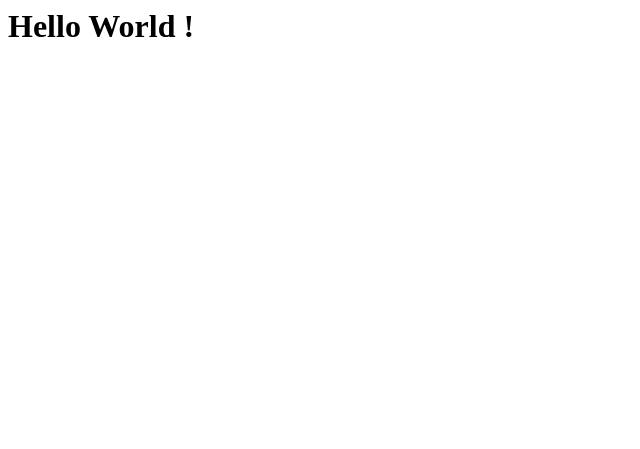
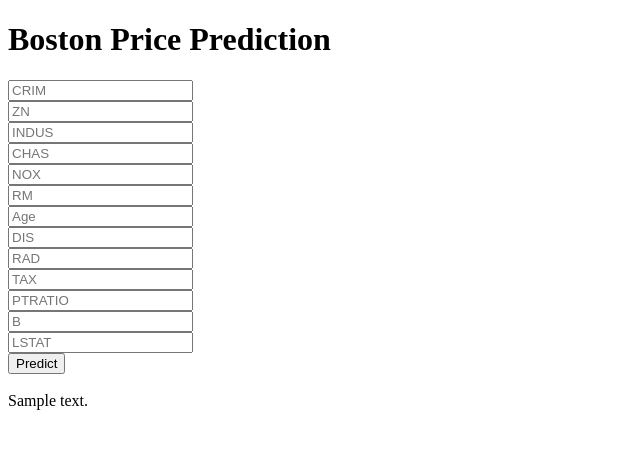
Before and after one commit to manishmawatwal/boston-house-pricing, a Flask app: template templates/home.html in a window 1280 px wide. Shown: the top 449 px of the page, without its empty margins (0-640 px from the left). Run offline with Flask 2, Linux system fonts and the light colour scheme; the template is opened without the code that fills it: most values are stand-ins (such as "Sample title", 1, 10 or a date in 2020); parts of the project's set-up code (start-up, migrations or seed data) failed here and were passed over.

Commit message:
Web app is ready

```diff
--- a/app.py
+++ b/app.py
@@ -22,5 +22,13 @@ def predict_api():
     print(output[0])
     return jsonify(output[0])
 
+@app.route('/predict', methods = ['POST'])
+def predict():
+    data = [float(x) for x in request.form.values()]
+    final_input = scalar.transform(np.array(data).reshape(1, -1))
+    print(final_input)
+    output = regmodel.predict(final_input)[0]
+    return render_template("home.html", prediction_text = "House Price Prediction is {}".format(output))
+
 if __name__ == '__main__':
     app.run(debug = True)
--- a/templates/home.html
+++ b/templates/home.html
@@ -1,3 +1,35 @@
-<h1>
-Hello World !
-</h1>
+<!DOCTYPE html>
+<html>
+    <head>
+        <meta charset = 'UTF-8'>
+        <title>ML API</title>
+        <link hred = 'https://fonts.googleapis.com/css?family=Pacifico' rel = 'stylesheet' type = 'text/css'>
+        <link href='https://fonts.googleapis.com/css?family=Arimo' rel='stylesheet' type='text/css'>
+        <link href='https://fonts.googleapis.com/css?family=Hind:300' rel='stylesheet' type='text/css'>
+        <link href='https://fonts.googleapis.com/css?family=Open+Sans+Condensed:300' rel='stylesheet' type='text/css'>
+    </head>
+    <body>
+        <div class = 'login'>
+            <h1>Boston Price Prediction</h1>
+            <form action = "{{url_for('predict')}}" method = "post">
+                <input type = 'text' name = "CRIM" placeholder = "CRIM" required = 'required' /><br>
+                <input type = "text" name = "ZN" placeholder = "ZN" required = "required" /><br>
+                <input type = "text" name = "INDUS" placeholder = "INDUS" required ="required" /><br>
+                <input type = "text" name = "CHAS" placeholder = "CHAS" required ="required" /><br>
+                <input type = "text" name = "NOX" placeholder = "NOX" required ="required" /><br>
+                <input type = "text" name = "RM" placeholder = "RM" required ="required" /><br>
+                <input type = "text" name = "Age" placeholder = "Age" required ="required" /><br>
+                <input type = "text" name = "DIS" placeholder = "DIS" required ="required" /><br>
+                <input type = "text" name = "RAD" placeholder = "RAD" required ="required" /><br>
+                <input type = "text" name = "TAX" placeholder = "TAX" required = "required" /><br>
+                <input type = "text" name = "PTRATIO" placeholder = "PTRATIO" required ="required" /><br>
+                <input type = "text" name = "B" placeholder = "B" required = "required" /><br>
+                <input type = "text" name = "LSTAT" placeholder = "LSTAT" required = "required" /><br>
+
+                <button type = 'submit' class = 'btn btn-primary btn-block btn-large'>Predict</button>
+            </form>
+            <br>
+        </div>
+        {{prediction_text}}
+    </body>
+</html>
```
